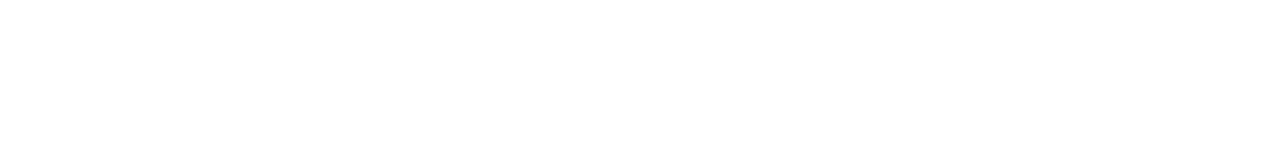
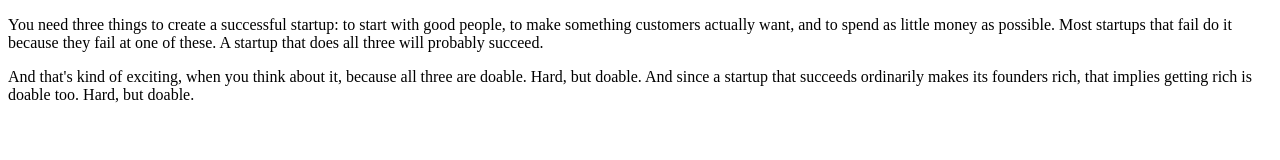
Before and after one commit to 8ta4/quest, a browser extension: page public/index.html in a window 1280 px wide. Drawn offline with Linux system fonts and the light colour scheme.

Commit message:
Enhance index.html with content for startups

```diff
--- a/public/index.html
+++ b/public/index.html
@@ -4,5 +4,18 @@
     <meta charset="UTF-8" />
     <title>title</title>
   </head>
-  <body></body>
+  <body>
+    <p>
+      You need three things to create a successful startup: to start with good
+      people, to make something customers actually want, and to spend as little
+      money as possible. Most startups that fail do it because they fail at one
+      of these. A startup that does all three will probably succeed.
+    </p>
+    <p>
+      And that's kind of exciting, when you think about it, because all three
+      are doable. Hard, but doable. And since a startup that succeeds ordinarily
+      makes its founders rich, that implies getting rich is doable too. Hard,
+      but doable.
+    </p>
+  </body>
 </html>
```
